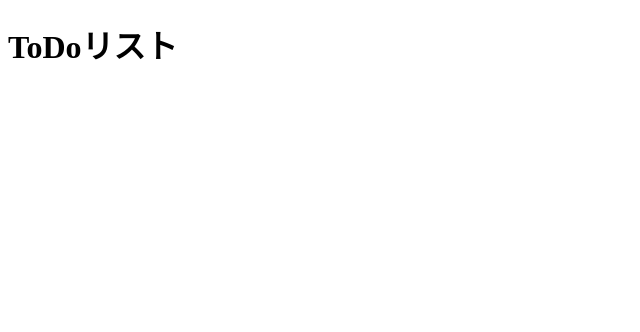
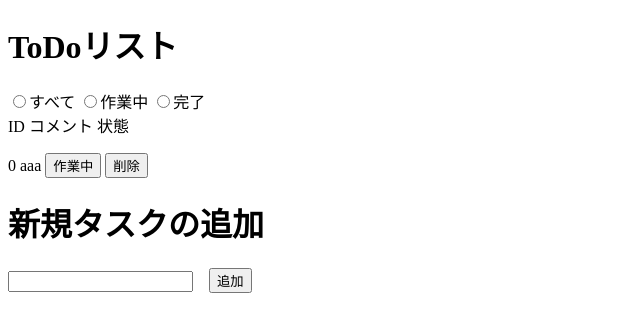
Before and after one commit to Yoshi-purple/JSwork_3, a plain HTML site: page index.html in a window 1280 px wide. Shown: the whole page, without its empty margins (0-640 px from the left). Drawn offline with Linux system fonts and the light colour scheme.

Commit message:
commit_マークアップ

```diff
--- a/app.js
+++ b/app.js
@@ -0,0 +1,6 @@
+/** @format */
+
+'use strict';
+
+{
+}
--- a/index.html
+++ b/index.html
@@ -5,13 +5,31 @@
   <head>
     <meta charset="UTF-8" />
     <meta name="viewport" content="width=device-width, initial-scale=1.0" />
+    <link rel="stylesheet" href="style.css" />
     <title>JS課題③-1</title>
   </head>
   <body>
     <header>
       <h1>ToDoリスト</h1>
     </header>
+    <div class="devide">
+      <input type="radio" name="state" value="all" />すべて
+      <input type="radio" name="state" value="working" />作業中
+      <input type="radio" name="state" value="complete" />完了
+    </div>
+    <div class="title">
+      <span>ID</span><span> コメント</span><span> 状態</span>
+    </div>
 
+    <div class="result">
+      <ul class="resultUl">
+        <li>
+          <span>0</span> aaa <button>作業中</button> <button>削除</button>
+        </li>
+      </ul>
+      <h1>新規タスクの追加</h1>
+      <input type="text" id="newTask" />　<button>追加</button>
+    </div>
     <script src="app.js"></script>
   </body>
 </html>
--- /dev/null
+++ b/style.css
@@ -0,0 +1,9 @@
+/** @format */
+
+.resultUl {
+  list-style: none;
+  list-style: none;
+  margin-left: 0;
+  padding-left: 1em;
+  text-indent: -1em;
+}
```
